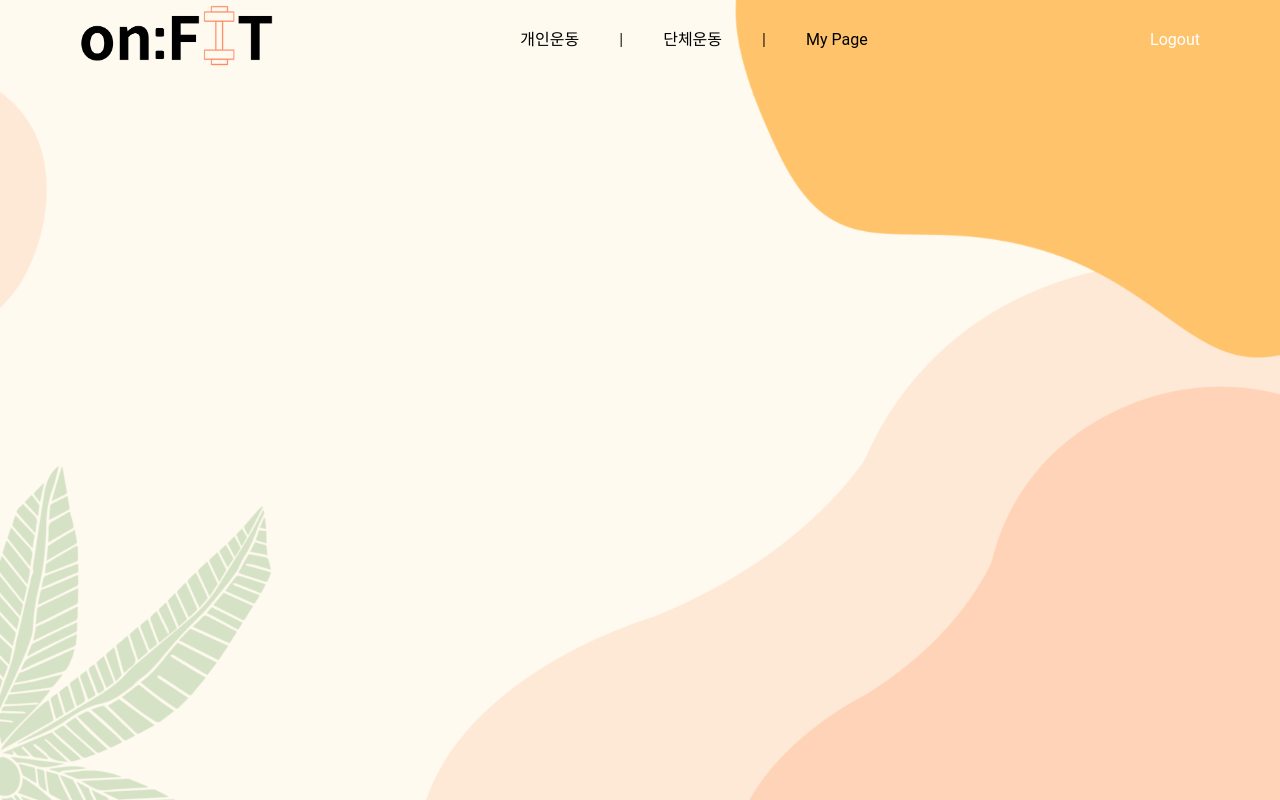
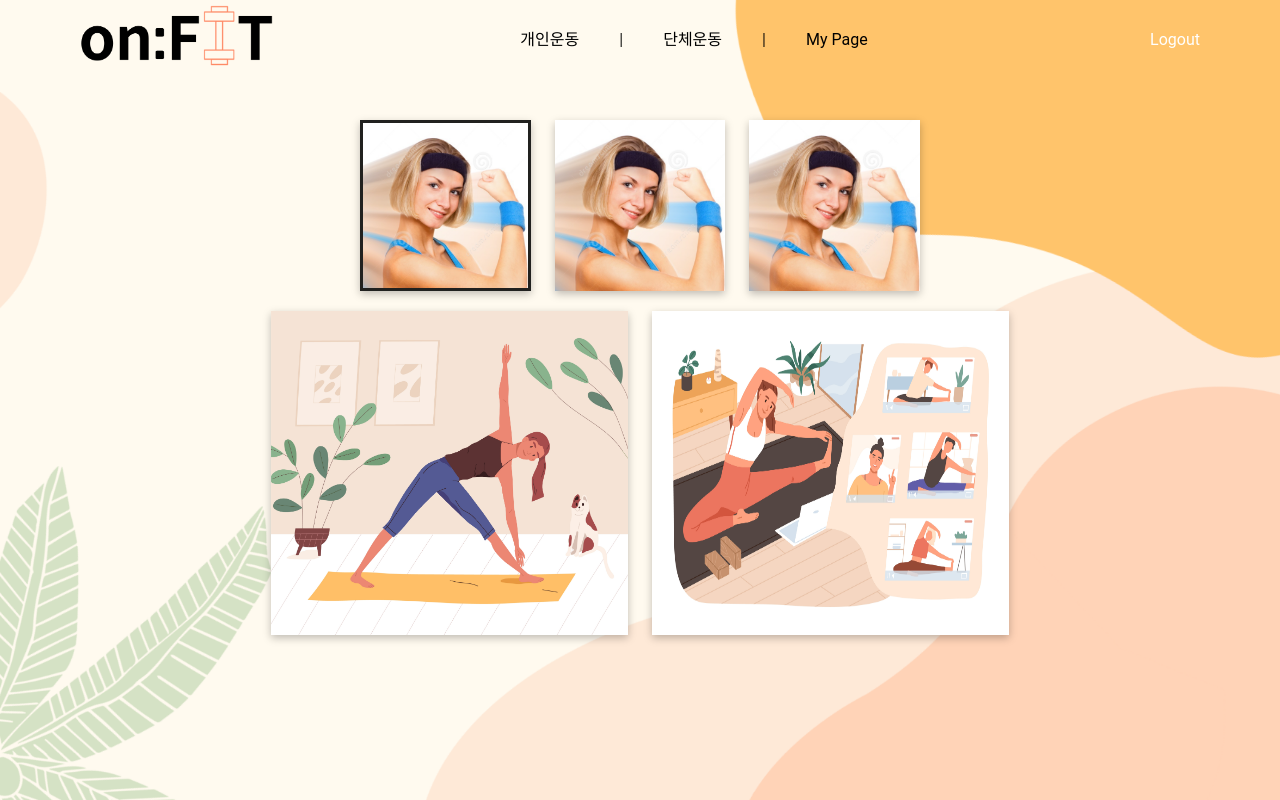
Before and after one commit to SUESTRALROPIET/ON-FIT, a Vue app in the folder frontend/: page /main in a window 1280 px wide. Built offline with nearby package versions, Linux system fonts and the light colour scheme; a web font is replaced by a local one.

Commit message:
feature|메인페이지

```diff
--- a/frontend/src/views/main/Main.vue
+++ b/frontend/src/views/main/Main.vue
@@ -1,45 +1,43 @@
 <template>
-  <div class="d-flex flex-column align-center">
-    <div style="width:50%;">
+  <div id="main-box" class="d-flex flex-column align-center">
+    <div id="trainer-lst" class="mb-5">
       <v-row>
         <v-col
           v-for="n in 3"
           :key="n"
           class="d-flex child-flex"
           cols="4"
+          @click="selectTrainer(n)"
         >
-          <v-img
+          <img
+            :class="(n === trainerNum)? 'show-selected-trainer' : ''"
             :src="require(`@/assets/trainer/trainer_${n}.png`)"
-            aspect-ratio="1"
-          >
-          </v-img>
+            alt="trainer-image"
+          />
         </v-col>
       </v-row>
     </div>
     <div class="d-flex">
-      <div>
-
-      </div>
-      <!-- <v-row>
-        <v-col
-          class="d-flex"
-          cols="6"
+      <v-row class="justify-center">
+        <v-col cols="4" class="d-flex child-flex"
+          @click="enterPersonalTraining"
         >
           <img
+            id="show-selected-course"
             src="@/assets/main/main_personal.jpg"
-            aspect-ratio="1"
+            alt="personal-training-image"
           />
         </v-col>
-        <v-col
-          class="d-flex"
-          cols="6"
+        <v-col cols="4" class="d-flex child-flex"
+          @click="enterClubTraining"
         >
           <img
+            id="show-selected-course"
             src="@/assets/main/main_club.jpg"
-            aspect-ratio="1"
+            alt="club-training-image"
           />
         </v-col>
-      </v-row> -->
+      </v-row>
     </div>
   </div>
 </template>
@@ -47,12 +45,41 @@
 <script>
 export default {
   name: 'Main',
-
-  components: {
+  data() {
+    return {
+      trainerNum: 1,
+    };
+  },
+  methods: {
+    selectTrainer(num) {
+      this.trainerNum = num;
+    },
+    enterPersonalTraining() {
+      this.$router.push({
+        name: 'Personal',
+      });
+    },
+    enterClubTraining() {
+      this.$router.push({
+        name: 'Club',
+      });
+    },
   },
 };
 </script>
 
-<style>
-
+<style scoped>
+#main-box img {
+  box-shadow: rgba(0, 0, 0, 0.25) 0px 3px 8px;
+  cursor: pointer;
+}
+#trainer-lst {
+  width: 50%;
+}
+.show-selected-trainer {
+  border: 3px solid;
+}
+#show-selected-course:hover {
+  transform: translateY(0) scale(1.2);
+}
 </style>
```
